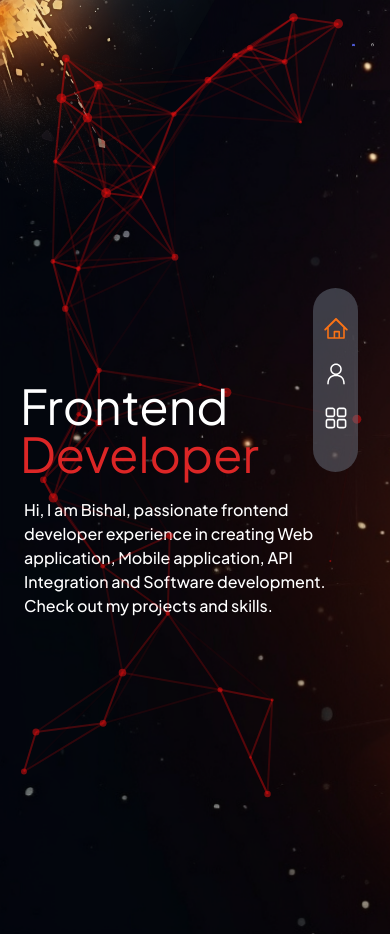
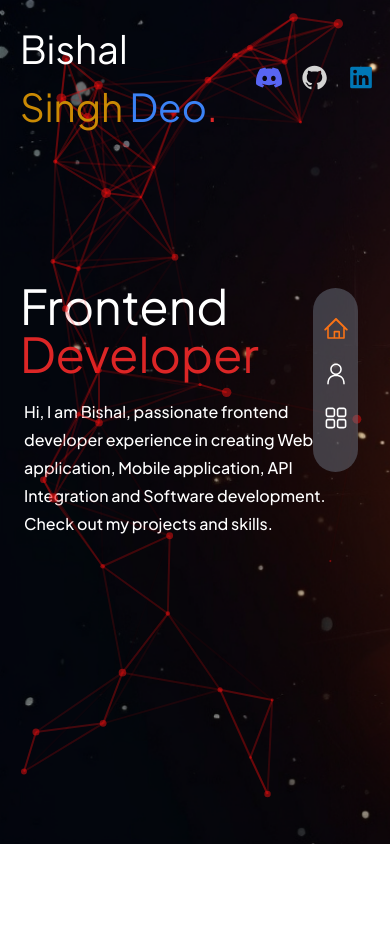
Before and after one commit to Bishalsnghd07/Portfolio-Bishal, a Next.js app: page / in a window 390 px wide. After the commit the page ends 844 px from the top, so only its background shows below. Built offline with nearby package versions, Linux system fonts and the light colour scheme.

Commit message:
feat: update responsiveness

```diff
--- a/app/page.tsx
+++ b/app/page.tsx
@@ -1,8 +1,91 @@
+// 'use client'
+// import Particle from '@/components/Particle'
+// import Image from 'next/image'
+// import { useEffect, useState } from 'react'
+// import { motion } from 'framer-motion'
+
+// export default function Home() {
+//   const [isSmallScreen, setIsSmallSCreen] = useState(false)
+
+//   useEffect(() => {
+//     const handleResize = () => {
+//       setIsSmallSCreen(window.innerWidth < 768);
+//     };
+//     handleResize();
+//   }, [])
+
+//   const textVariants = {
+//     initial: {
+//       x:-500,
+//       opacity: 0,
+//     },
+//     animate: {
+//       x:0,
+//       opacity: 1,
+//       transition:{
+//         duration:1,
+//         delay:0.8,
+//         staggerChildren:0.1,
+//       }
+//     },
+//   }
+
+//   // if (typeof document !== 'undefined') {
+//   //   document.addEventListener("contextmenu", function(e) {
+//   //   e.preventDefault();
+//   //   }, false);
+//   // }
+
+
+//   return (
+//     <main className="grid items-center justify-center min-h-screen bg-cover bg-[url('/assets/bg-explosion.png')]">
+//       <div className="absolute z-[2] right-0 top-0 h-[100vh] w-[100vw]">
+//         <Particle />
+//       </div>
+//       <Image
+//         src="/top-left-img.png"
+//         alt="paint"
+//         width={230}
+//         height={230}
+//         className="absolute left-0 top-0"
+//         />
+
+//       <div className='grid grid-cols-1 md:grid-cols-2 gap-4 justify-center items-start'>
+//         <motion.div className='flex flex-col justify-start items-start leading-7 p-5 md:pl-[10rem] md:max-w-[40rem] pt-[8rem] md:pt-[0rem]' variants={textVariants} initial="initial" animate="animate">
+//           <h1 className='text-5xl lg:text-6xl text-white transition md:hover:translate-x-4 duration-500 cursor-pointer z-10 md:z-20'>Frontend{" "}
+//           <span className='text-red-600'>Developer {isSmallScreen ? '' : '👋'}</span>
+//           </h1>
+//           <p className='text-white text-base font-sans font-medium pt-5 pl-1 leading-6 transition md:hover:translate-x-3 md:hover:text-slate-300 md:hover:scale-105 duration-500 md:z-20 cursor-pointer'>Hi, I am Bishal, passionate frontend developer experience in creating Web application, Mobile application, API Integration and Software development. Check out my projects and skills.</p>
+//           <div className="w-[100px] h-[100px] md:w-[120px] md:h-[1rem] mt-8">
+//           <Image
+//             src="/assets/rounded-text.png"
+//             alt="projects"
+//             width={160}
+//             height={160}
+//             className="slow-spin hidden lg:block"
+//             />
+//         </div>
+//         </motion.div>
+//         <motion.div className="hidden md:block z-10 pl-[2.4rem]" variants={textVariants} initial="initial" animate="animate">
+//         <img
+//           src="/BishalSinghDeo.png"
+//           alt="Profile"
+//           className='hover:bg-orange-400 transition duration-700 ease-in-out w-full p-6 md:max-w-[15.5rem] border-t-4 border-r-4 rounded-r-2xl shadow-2xl shadow-yellow-500 rounded-t-2xl'
+//           />
+//         </motion.div>
+//       </div>
+
+
+//     </main>
+//   )
+// }
+
 'use client'
 import Particle from '@/components/Particle'
 import Image from 'next/image'
 import { useEffect, useState } from 'react'
 import { motion } from 'framer-motion'
+
 
 export default function Home() {
   const [isSmallScreen, setIsSmallSCreen] = useState(false)
@@ -36,26 +119,26 @@ export default function Home() {
   //   }, false);
   // }
 
+  {/* <Image
+    src="/top-left-img.png"
+    alt="paint"
+    width={230}
+    height={230}
+    className="absolute left-0 top-0"
+    /> */}
 
   return (
-    <main className="grid items-center justify-center min-h-screen bg-cover bg-[url('/assets/bg-explosion.png')]">
+    <main className="flex justify-center min-h-screen bg-cover bg-[url('/assets/bg-explosion.png')]">
       <div className="absolute z-[2] right-0 top-0 h-[100vh] w-[100vw]">
         <Particle />
       </div>
-      <Image
-        src="/top-left-img.png"
-        alt="paint"
-        width={230}
-        height={230}
-        className="absolute left-0 top-0"
-        />
 
-      <div className='grid grid-cols-1 md:grid-cols-2 gap-4 justify-center items-start'>
-        <motion.div className='flex flex-col justify-start items-start leading-7 p-5 md:pl-[10rem] md:max-w-[40rem] pt-[8rem] md:pt-[0rem]' variants={textVariants} initial="initial" animate="animate">
-          <h1 className='text-5xl lg:text-6xl text-white transition md:hover:translate-x-4 duration-500 cursor-pointer z-10 md:z-20'>Frontend{" "}
+      <div className='grid grid-cols-1 md:grid-cols-2 gap-4 justify-center items-center'>
+        <motion.div className='flex flex-col justify-center items-start leading-7 p-5 md:pl-[10rem] md:max-w-[40rem] pt-[8rem] md:pt-[1.2rem]' variants={textVariants} initial="initial" animate="animate">
+          <h1 className='text-5xl lg:text-6xl text-white transition md:hover:translate-x-4 duration-500 cursor-pointer md:z-20'>Frontend{" "}
           <span className='text-red-600'>Developer {isSmallScreen ? '' : '👋'}</span>
           </h1>
-          <p className='text-white text-base font-sans font-medium pt-5 pl-1 leading-6 transition md:hover:translate-x-3 md:hover:text-slate-300 md:hover:scale-105 duration-500 md:z-20 cursor-pointer'>Hi, I am Bishal, passionate frontend developer experience in creating Web application, Mobile application, API Integration and Software development. Check out my projects and skills.</p>
+          <p className='text-white text-base font-sans font-medium pt-5 pl-1 leading-7 transition md:hover:translate-x-3 md:hover:text-slate-300 md:hover:scale-105 duration-500 md:z-20 cursor-pointer'>Hi, I am Bishal, passionate frontend developer experience in creating Web application, Mobile application, API Integration and Software development. Check out my projects and skills.</p>
           <div className="w-[100px] h-[100px] md:w-[120px] md:h-[1rem] mt-8">
           <Image
             src="/assets/rounded-text.png"
@@ -73,9 +156,27 @@ export default function Home() {
           className='hover:bg-orange-400 transition duration-700 ease-in-out w-full p-6 md:max-w-[15.5rem] border-t-4 border-r-4 rounded-r-2xl shadow-2xl shadow-yellow-500 rounded-t-2xl'
           />
         </motion.div>
+
       </div>
 
 
     </main>
   )
 }
+
+      // <motion.div className=" gap-4 z-[10] leading-[3.6rem] justify-center items-center" variants={textVariants} initial="initial"
+      // animate="animate">
+      //   <motion.h1 className="text-6xl text-white max-w-[28.35rem]" variants={textVariants}> Frontend{" "}
+      //    <motion.span className="text-red-600" variants={textVariants}>Developer👋</motion.span>
+      //    <motion.p className='text-white text-lg pt-5 leading-7' variants={textVariants}>Hi, I am Bishal, passionate frontend developer experience in creating Web application, Mobile application, API Integration and Software development. Check out my projects and skills.</motion.p>
+      //   </motion.h1>
+      //   </motion.div>
+      //   <div className=' right-[12rem] top-[8.8rem] justify-end items-end'>
+      //   <div className="relative hidden lg:block z-0 ml-10 before:absolute before:-top-14 before:-left-16 before:rounded-t-[25rem] before:w-full before:max-w-[25rem] before:h-full before:border-2 before:border-blue before:z-[-1]">
+          // <img
+          // src="/BishalSinghDeo1.png"
+          // alt="Profile"
+          // className='hover:filter hover:saturate-200 transition duration-500 z-40 w-full max-w-[25rem] md:max-w-[20.5rem]'
+          // />
+      //   </div>
+      //   </div>
--- a/components/Navbar.tsx
+++ b/components/Navbar.tsx
@@ -1,3 +1,71 @@
+// 'use client'
+
+// import { Socials } from '@/constants'
+// import Image from 'next/image'
+// import React, {useState} from 'react'
+// import Link from 'next/link'
+// import { motion } from 'framer-motion'
+
+
+// export default function Navbar ()
+// {
+//   const [input, setInput] = useState('');
+//     const [toggle, setToggle] = useState(false);
+
+
+//     const handleSocialClick = (link: string) => {
+//       // Redirect to the specified link
+//       window.open(link);
+//     };
+
+//     const textVariants = {
+//       initial: {
+//         x:-500,
+//         opacity: 0,
+//       },
+//       animate: {
+//         x:0,
+//         opacity: 1,
+//         transition:{
+//           duration:1,
+//           delay:0.8,
+//           staggerChildren:0.1,
+//         }
+//       },
+//     }
+
+//   return (
+//     <div className="z-40 flex justify-center items-center p-4 cursor-pointer bg-[url('/assets/bg-explosion.png')]">
+//       <div className='grid grid-cols-2 gap-[22rem]'>
+//        <Link href="/">
+//       <motion.h1 className="flex justify-center gap-2 text-white text-[2.4rem] group"  variants={textVariants} initial="initial"
+//         animate="animate">
+//         Bishal <span className='font-thin text-yellow-600'>Singh </span>
+//         <span className="text-blue-500">Deo</span>
+//         <span className='text-red-600'>.</span>
+//         <span className="absolute hidden md:block bottom-0 h-1 w-0 bg-gradient-to-r from-orange-600 via-white to-green-600 transition-all ease-in-out duration-500 group-hover:w-[19.4rem]"></span>
+//       </motion.h1>
+//     </Link>
+
+//       <motion.div className="flex flex-row justify-center gap-4"  variants={textVariants} initial="initial"
+//         animate="animate">
+//         {Socials.map((social) => (
+
+//             <Image
+//               key={social.name}
+//               src={social.src}
+//               alt={social.name}
+//               width={26}
+//               height={26}
+//               onClick={() => handleSocialClick(social.link)}
+//             />
+//         ))}
+//       </motion.div>
+//       </div>
+//      </div>
+//   )
+// }
+
 'use client'
 
 import { Socials } from '@/constants'
@@ -35,10 +103,10 @@ export default function Navbar ()
     }
 
   return (
-    <div className="z-40 flex justify-center items-center p-4 cursor-pointer bg-[url('/assets/bg-explosion.png')]">
-      <div className='grid grid-cols-2 gap-[22rem]'>
+    <div className="fixed top-0 bg-transparent z-[20] flex w-full gap-5 justify-between p-5 cursor-pointer">
+      {/* lg:px-60 */}
        <Link href="/">
-      <motion.h1 className="flex justify-center gap-2 text-white text-[2.4rem] group"  variants={textVariants} initial="initial"
+      <motion.h1 className="relative text-white text-[2.4rem] md:pl-[8.5rem] group"  variants={textVariants} initial="initial"
         animate="animate">
         Bishal <span className='font-thin text-yellow-600'>Singh </span>
         <span className="text-blue-500">Deo</span>
@@ -47,7 +115,7 @@ export default function Navbar ()
       </motion.h1>
     </Link>
 
-      <motion.div className="flex flex-row justify-center gap-4"  variants={textVariants} initial="initial"
+      <motion.div className="flex flex-row gap-5 pr-8 md:pr-8"  variants={textVariants} initial="initial"
         animate="animate">
         {Socials.map((social) => (
 
@@ -61,7 +129,6 @@ export default function Navbar ()
             />
         ))}
       </motion.div>
-      </div>
      </div>
   )
 }
```
